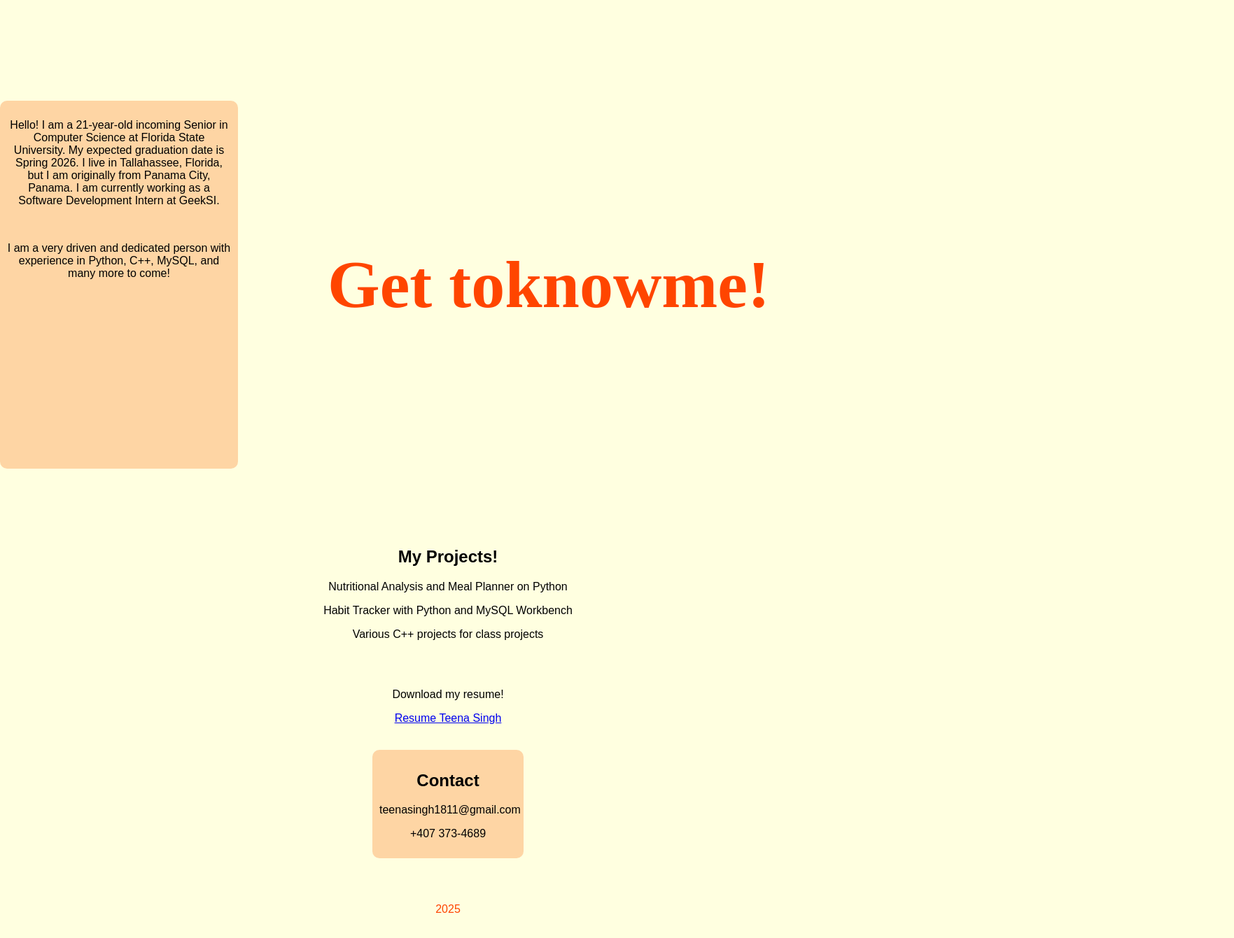
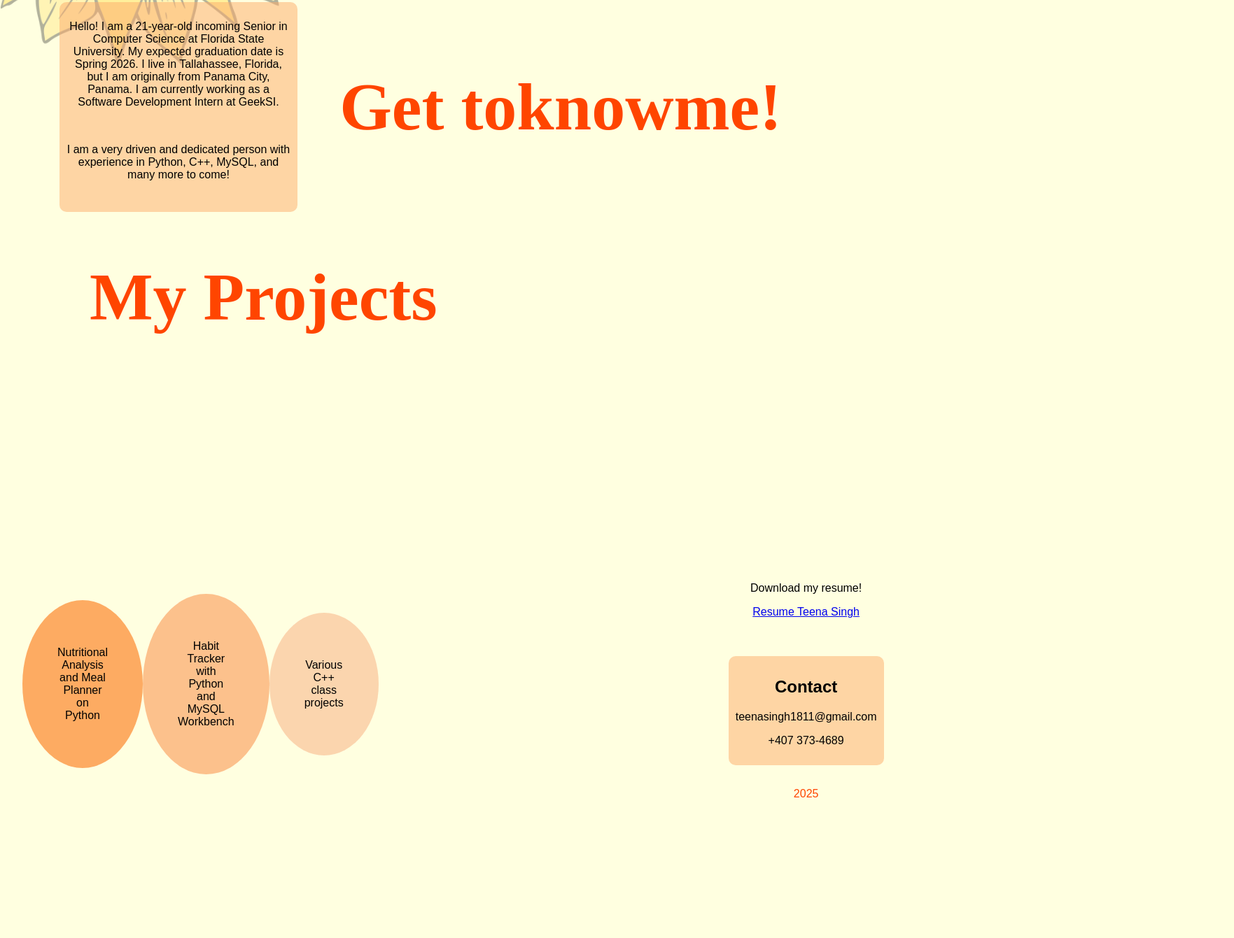
Before and after one commit to teenasingh1811/personalweb, a plain HTML site: page index.html in a window 1280 px wide. Shown: the part 431-1772 px from the top of the page at 70% size, 1763 px wide, since content can reach past the window. After the commit the page ends 1639 px from the top, so only its background shows below. Drawn offline with Linux system fonts and the light colour scheme.

Commit message:
Working on the styling

```diff
--- a/index.html
+++ b/index.html
@@ -29,6 +29,9 @@
             <section id="image">
                 <img src="images\IMG_8965.jpg" alt="My Photo">
             </section>
+            <section id="background">
+                <img src="images\background.png" alt="background">
+            </section>
             <br>
             <br>
             <br>
@@ -52,25 +55,43 @@
             </div>
         </section>
 
+        <section id="projecttitle">
+            <h1>My Projects</h1>
+        </section>
 
         <section id="projects">
-            <h1>My Projects!</h1>
+            <div class="first">
                 <p>Nutritional Analysis and Meal Planner on Python</p>
+            </div>
+
+            <div class="second">
                 <p>Habit Tracker with Python and MySQL Workbench</p>
-            <p>Various C++ projects for class projects</p>
+            </div>
+
+            <div class="third">
+                <p>Various C++ class projects</p>
+            </div>
+        <section>
+
+
         <br>
         <br>
+
+        <section id="resume">
             <p>Download my resume!</p>
             <a href="files\TEENA SINGH CV EN.pdf" class="download button" download>Resume Teena Singh</a>
+        </section>
+
         <br>
         <br>
         <br>
-            <div class="contact">
+
+        <section id="contact">
             <h2>Contact</h2>
             <p>teenasingh1811@gmail.com</p>
             <p>+407 373-4689</p>
-            </div>
         </section>
+
 
         <footer>
             <p> 2025 </p>
--- a/style.css
+++ b/style.css
@@ -82,6 +82,16 @@ header {
     text-align: right;
 }
 
+#background {
+    position: absolute;
+    z-index: -1;
+    opacity: 0.3;
+    width: 700px;
+    height: auto;
+    top: -80px;
+    left: -90px;
+}
+
 img {
     max-width: 85%;
     height: 80%;
@@ -89,18 +99,7 @@ img {
     text-align: right;
 }
 
-.dog {
-    text-align: center;
-    max-width: 300px;
-    border-radius: 10px;
-    padding: 2em;
-    font-weight: bold;
-    display: block;
-    margin-right: auto;
-    margin-left: auto;
-}
-
-.contact {
+#contact {
     display: block;
     background-color: rgba(253, 171, 107, 0.5);
     border-radius: 10px;
@@ -114,6 +113,8 @@ img {
     margin-top: 60px;
     text-align: center;
     padding: 2em;
+    display: flex;
+    align-items: center;
 }
 
 .intro {
@@ -123,25 +124,74 @@ img {
 }
 
 .title {
-    text-align: right;
+    text-align: center;
+    right: 10px;
     padding: 2em;
     font-size: 5vw;
     color: orangered;
     font-family: 'Pacifico';
     display: flex;
-    align-items: center;
+    position: absolute;
+    right: 35px;
 }
 
 #about {
     display: flex;
+    align-items: center;
 }
 
 .info {
-    display: block;
+
+    position: absolute;
+    left: 85px;
     background-color: rgba(253, 171, 107, 0.5);
     border-radius: 10px;
     padding: 10px;
-    text-align: center;
     width: 25vw;
     height: auto;
+    text-align: center;
 }
+
+#projecttitle {
+    text-align: center;
+    padding: 2em;
+    font-size: 5vw;
+    color: orangered;
+    font-family: 'Pacifico';
+    display: flex;
+}
+
+#resume {
+
+}
+
+.first {
+
+    background-color: rgba(253, 139, 51, 0.721);
+    border-radius: 50%;
+    padding: 50px;
+    text-align: center;
+    width: auto;
+    height: auto;
+}
+
+.second {
+
+    background-color: rgba(251, 170, 108, 0.721);
+    border-radius: 50%;
+    padding: 50px;
+    text-align: center;
+    width: auto;
+    height: auto;
+
+}
+
+.third {
+
+    background-color: rgba(250, 197, 156, 0.721);
+    border-radius: 50%;
+    padding: 50px;
+    width: auto;
+    height: auto;
+    text-align: center;
+}
```
Also changed, not shown: images/background.png (added), 1 other file. Lines whose indentation alone changed are shown as unchanged.
